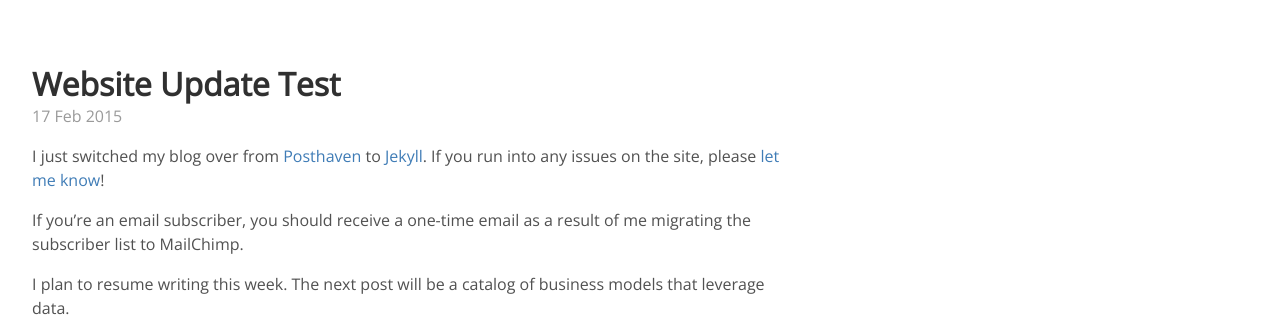
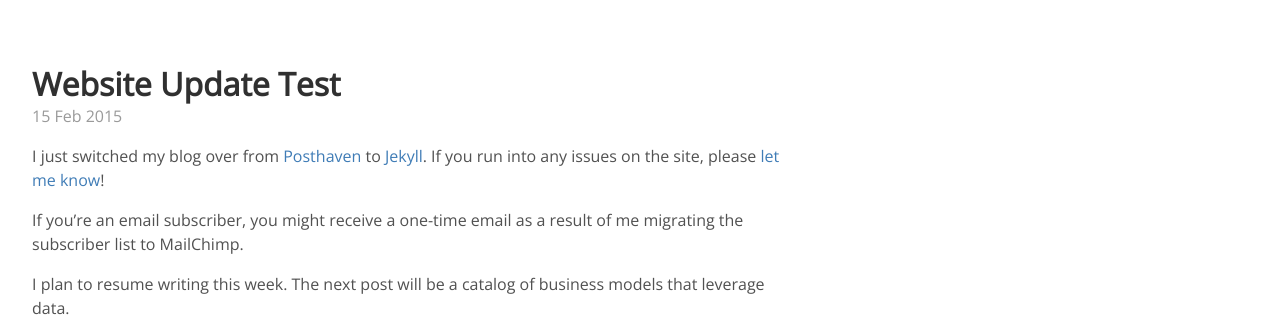
Before and after one commit to codingvc/codingvc, a Jekyll site: the page built from _posts/2015-02-15-website-update-test.markdown, in a window 1280 px wide. Shown: the part 201-520 px from the top of the page. Built offline with Jekyll 4.4.1, drawn with Linux system fonts in a browser that asks for light colours; Markdown is read by kramdown in place of the engine named in the settings; comment, search, counter and statistics services are not loaded.

Commit message:
updating timestamp to see effect on mailchimp

```diff
--- a/_posts/2015-02-17-website-update-test.markdown
+++ b/_posts/2015-02-15-website-update-test.markdown
@@ -1,11 +1,11 @@
 ---
 layout: post
 title: "Website Update Test"
-date: 2015-02-17 00:45:00
+date: 2015-02-15 00:45:00
 ---
 
 I just switched my blog over from <a href="http://posthaven.com">Posthaven</a> to <a href="http://jekyllrb.com/">Jekyll</a>. If you run into any issues on the site, please <a href="mailto:leo@susaventures.com">let me know</a>!
 
-If you're an email subscriber, you should receive a one-time email as a result of me migrating the subscriber list to MailChimp.
+If you're an email subscriber, you might receive a one-time email as a result of me migrating the subscriber list to MailChimp.
 
 I plan to resume writing this week. The next post will be a catalog of business models that leverage data.
```
